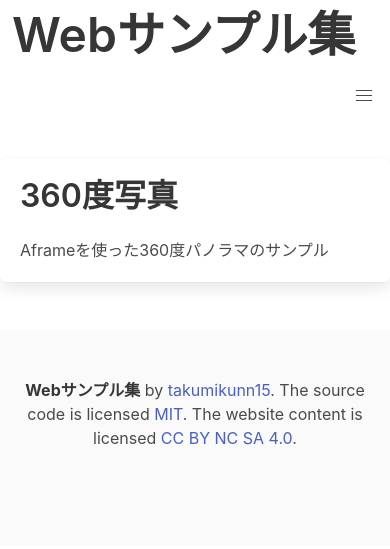
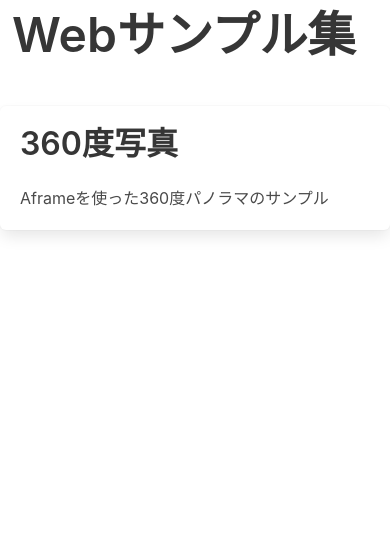
Before and after one commit to takumikunn15/sample, a plain HTML site: page index.html in a window 390 px wide. Drawn offline with nearby package versions, Linux system fonts and the light colour scheme.

Commit message:
ハンバーガーメニューとフッター削除

```diff
--- a/index.html
+++ b/index.html
@@ -15,11 +15,6 @@
                 <h1 class="title is-1">Webサンプル集</h1>
             </a>
         </div>
-        <a role="button" class="navbar-burger" aria-label="menu" aria-expanded="false">
-            <span aria-hidden="true"></span>
-            <span aria-hidden="true"></span>
-            <span aria-hidden="true"></span>
-        </a>
     </nav>
 
     <div class="columns">
@@ -44,17 +39,6 @@
         <div class="column">
         </div>
     </div>
-
-    <footer class="footer">
-        <div class="content has-text-centered">
-            <p>
-                <strong>Webサンプル集</strong> by <a href="https://twitter.com/takumikunn15">takumikunn15</a>. The source
-                code is licensed
-                <a href="http://opensource.org/licenses/mit-license.php">MIT</a>. The website content
-                is licensed <a href="http://creativecommons.org/licenses/by-nc-sa/4.0/">CC BY NC SA 4.0</a>.
-            </p>
-        </div>
-    </footer>
 </body>
 
 </html>
```
